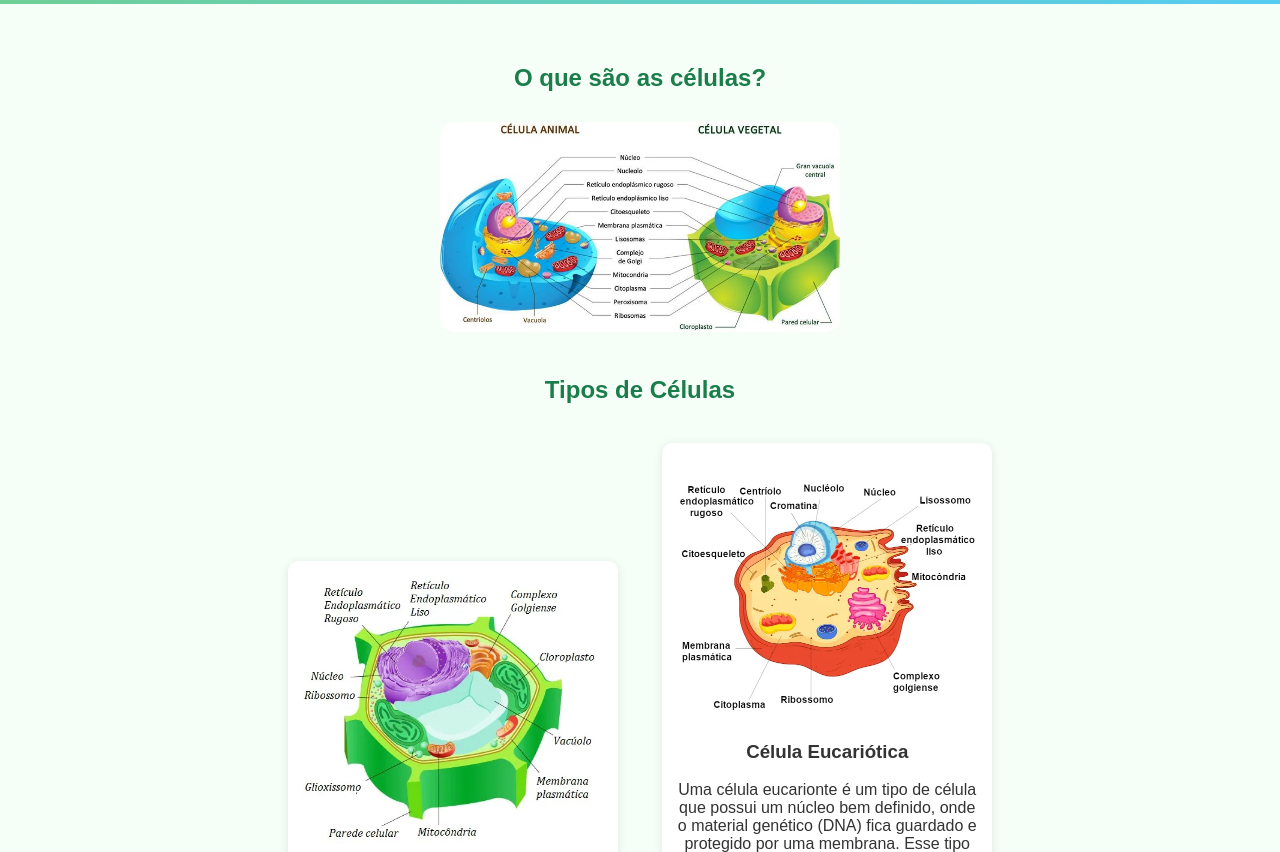
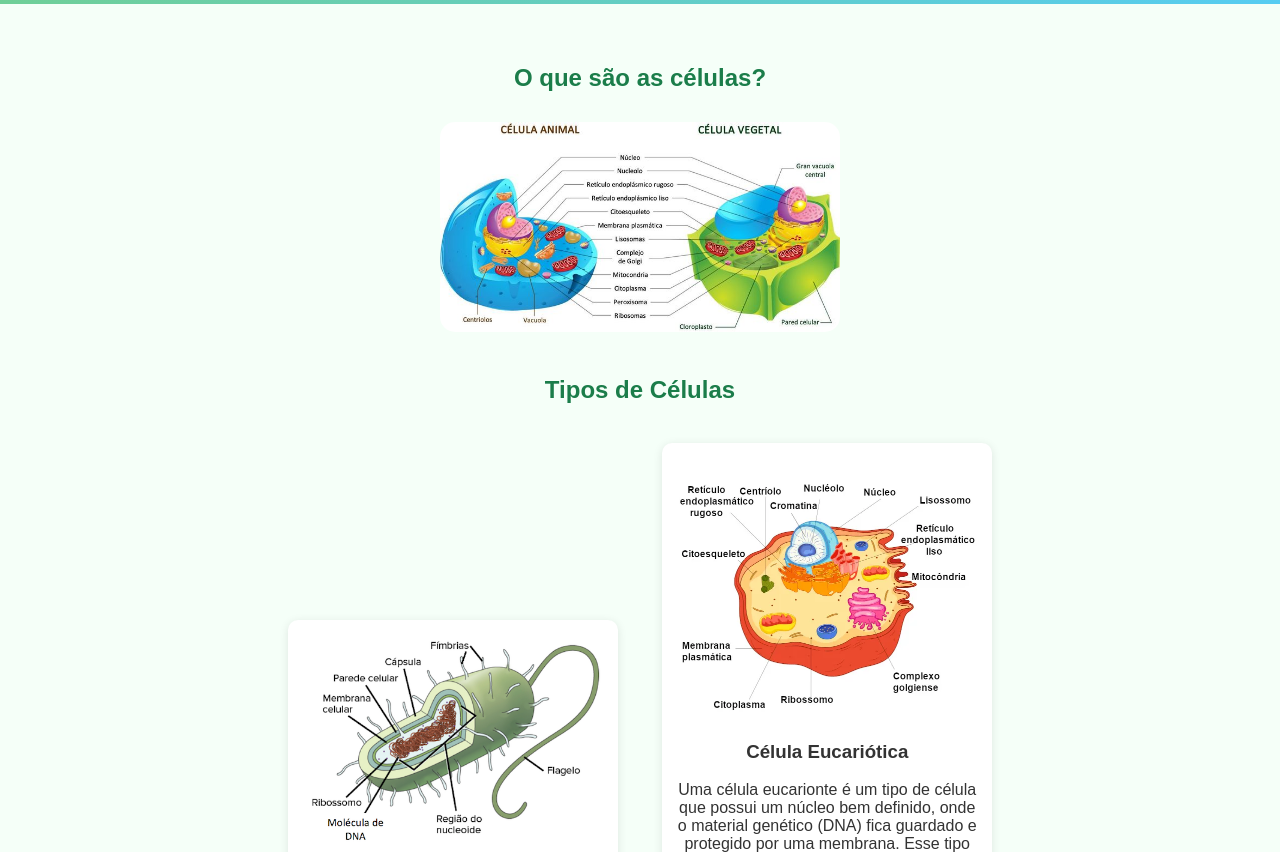
Before and after one commit to juliabzrr/site-biomaket, a plain HTML site: page index.html in a window 1280 px wide. Shown: the part 100-952 px from the top of the page. Drawn offline with Linux system fonts and the light colour scheme.

Commit message:
Update index.html

```diff
--- a/index.html
+++ b/index.html
@@ -23,7 +23,7 @@
     <section id="tipos">
       <h2>Tipos de Células</h2>
       <div class="tipo">
-        <img src="imagem/vegetal.jpg" alt="Célula procariótica" />
+        <img src="imagem/procarionte.jpg" alt="Célula procariótica" />
         <h3>Célula Procariótica</h3>
         <p>
           Uma célula procarionte é uma célula primitiva que não possui um núcleo definido e nem organelas membranosas. Seu material genético (DNA) fica disperso no citoplasma, em uma região chamada nucleoide. Organismos procariontes são unicelulares e incluem bactérias e cianobactérias.
```
